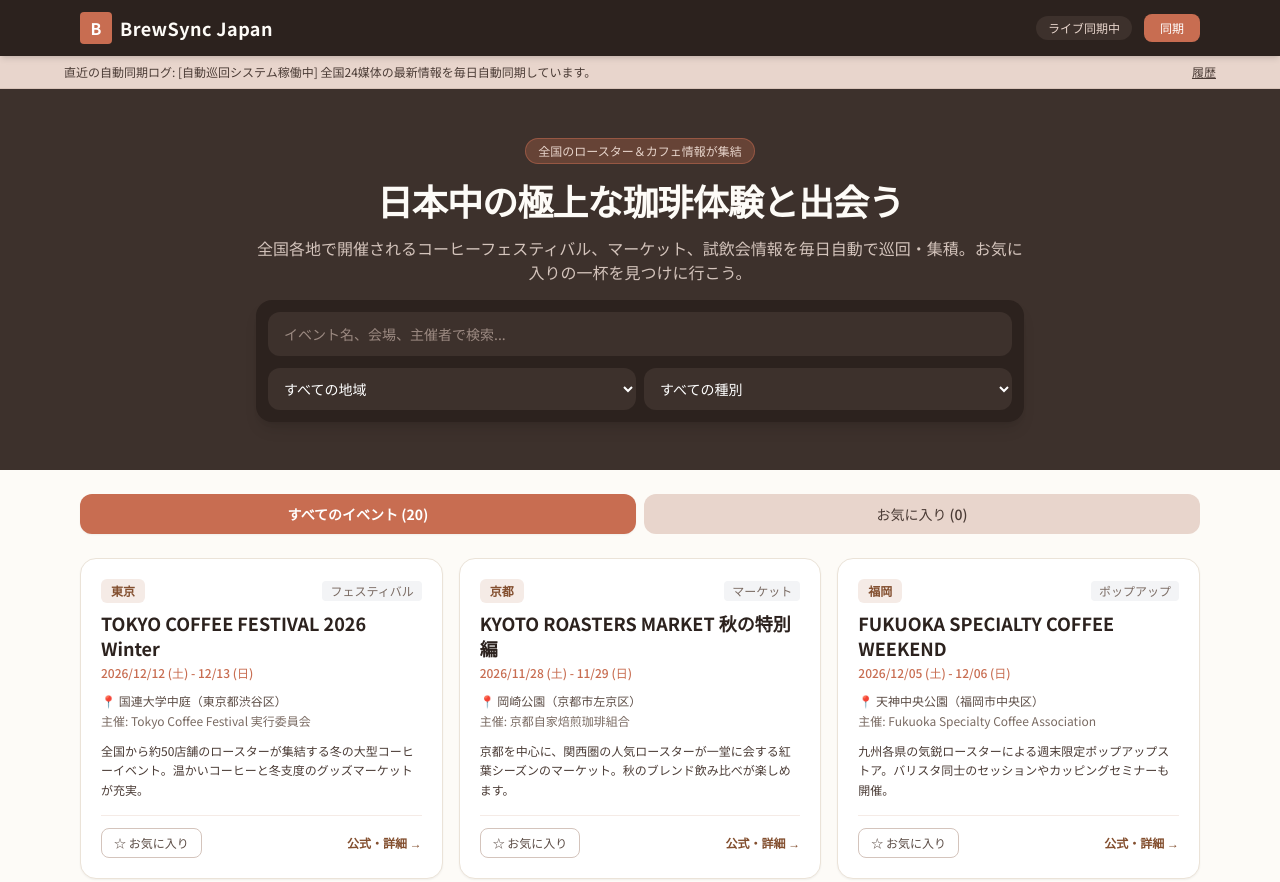
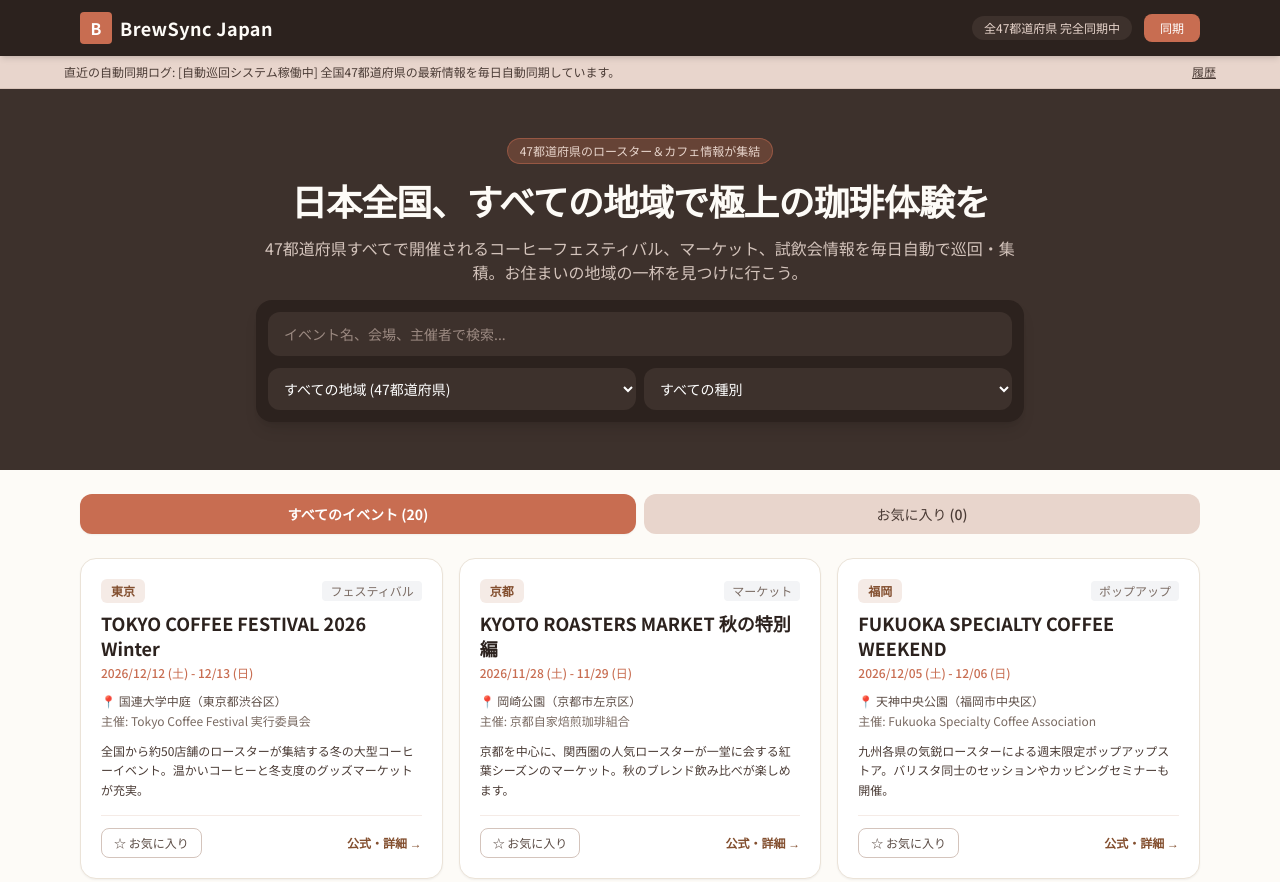
Before and after one commit to KanaR-Coffee/Japanese-Coffee-Events., a plain HTML site: page index.html in a window 1280 px wide. Shown: the top 882 px of the page. Drawn offline with nearby package versions, Linux system fonts and the light colour scheme.

Commit message:
Update1.0 index.html

```diff
--- a/index.html
+++ b/index.html
@@ -3,7 +3,7 @@
 <head>
     <meta charset="UTF-8">
     <meta name="viewport" content="width=device-width, initial-scale=1.0">
-    <title>BrewSync Japan | 日本全国珈琲イベント一覧</title>
+    <title>BrewSync Japan | 日本全国47都道府県珈琲イベント一覧</title>
     <script src="https://cdn.tailwindcss.com"></script>
     <link href="https://fonts.googleapis.com/css2?family=Noto+Sans+JP:wght@400;500;700&display=swap" rel="stylesheet">
     <style>
@@ -12,6 +12,7 @@
 </head>
 <body class="min-h-screen flex flex-col bg-[#FDFBF7] text-[#2C221E]">
 
+    <!-- ヘッダー -->
     <header class="bg-[#2C221E] text-[#FDFBF7] sticky top-0 z-50 shadow-md">
         <div class="max-w-6xl mx-auto px-4 py-3 flex items-center justify-between">
             <div class="flex items-center space-x-2">
@@ -19,7 +20,7 @@
                 <span class="font-bold text-lg tracking-wide">BrewSync Japan</span>
             </div>
             <div class="flex items-center space-x-3 text-sm">
-                <span class="hidden md:inline bg-[#3D312C] px-3 py-1 rounded-full text-xs text-[#E8D5CC]">ライブ同期中</span>
+                <span class="hidden md:inline bg-[#3D312C] px-3 py-1 rounded-full text-xs text-[#E8D5CC]">全47都道府県 完全同期中</span>
                 <button onclick="triggerSync()" id="sync-btn" class="bg-[#C86D51] hover:bg-[#b05a40] text-white px-4 py-1.5 rounded-lg text-xs font-medium transition cursor-pointer">
                     <span>同期</span>
                 </button>
@@ -27,42 +28,92 @@
         </div>
     </header>
 
+    <!-- 同期ログバナー -->
     <div class="bg-[#E8D5CC] text-[#4A3B35] text-xs py-2 px-4 border-b border-[#d8c3b8]">
         <div class="max-w-6xl mx-auto flex items-center justify-between">
-            <p id="sync-status-text">直近の自動同期ログ: [自動巡回システム稼働中] 全国24媒体の最新情報を毎日自動同期しています。</p>
-            <button onclick="alert('過去7日間の同期履歴: すべて正常にクロールおよびデータ統合が完了しています。')" class="underline hover:text-black shrink-0 ml-2">履歴</button>
+            <p id="sync-status-text">直近の自動同期ログ: [自動巡回システム稼働中] 全国47都道府県の最新情報を毎日自動同期しています。</p>
+            <button onclick="alert('過去7日間の同期履歴: 47都道府県すべてのクロールおよびデータ統合が正常に完了しています。')" class="underline hover:text-black shrink-0 ml-2">履歴</button>
         </div>
     </div>
 
+    <!-- メインビジュアル -->
     <section class="bg-[#3D312C] text-[#FDFBF7] py-12 px-4 text-center">
         <div class="max-w-3xl mx-auto space-y-4">
-            <span class="inline-block bg-[#C86D51]/30 text-[#E8D5CC] text-xs px-3 py-1 rounded-full border border-[#C86D51]/50">全国のロースター＆カフェ情報が集結</span>
-            <h1 class="text-3xl md:text-4xl font-bold tracking-tight">日本中の極上な珈琲体験と出会う</h1>
+            <span class="inline-block bg-[#C86D51]/30 text-[#E8D5CC] text-xs px-3 py-1 rounded-full border border-[#C86D51]/50">47都道府県のロースター＆カフェ情報が集結</span>
+            <h1 class="text-3xl md:text-4xl font-bold tracking-tight">日本全国、すべての地域で極上の珈琲体験を</h1>
             <p class="text-sm md:text-base text-[#D4C4BC] leading-relaxed">
-                全国各地で開催されるコーヒーフェスティバル、マーケット、試飲会情報を毎日自動で巡回・集積。お気に入りの一杯を見つけに行こう。
+                47都道府県すべてで開催されるコーヒーフェスティバル、マーケット、試飲会情報を毎日自動で巡回・集積。お住まいの地域の一杯を見つけに行こう。
             </p>
 
+            <!-- 検索・フィルターバー -->
             <div class="bg-[#2C221E] p-3 rounded-2xl shadow-lg mt-6 space-y-3">
                 <div class="relative">
                     <input type="text" id="search-input" placeholder="イベント名、会場、主催者で検索..." oninput="filterEvents()"
                         class="w-full bg-[#3D312C] text-white placeholder-[#9C8A82] text-sm px-4 py-3 rounded-xl focus:outline-none focus:ring-2 focus:ring-[#C86D51]">
                 </div>
                 <div class="grid grid-cols-2 gap-2">
+                    <!-- 47都道府県すべてを網羅したセレクトボックス -->
                     <select id="region-select" onchange="filterEvents()" class="bg-[#3D312C] text-white text-sm px-3 py-2.5 rounded-xl focus:outline-none">
-                        <option value="">すべての地域</option>
-                        <option value="東京">東京都</option>
-                        <option value="京都">京都府</option>
-                        <option value="大阪">大阪府</option>
-                        <option value="福岡">福岡県</option>
-                        <option value="北海道">北海道</option>
-                        <option value="愛知">愛知県</option>
-                        <option value="兵庫">兵庫県</option>
-                        <option value="神奈川">神奈川県</option>
-                        <option value="宮城">宮城県</option>
-                        <option value="広島">広島県</option>
-                        <option value="石川">石川県</option>
-                        <option value="沖縄">沖縄県</option>
-                        <option value="長野">長野県</option>
+                        <option value="">すべての地域 (47都道府県)</option>
+                        <optgroup label="北海道・東北">
+                            <option value="北海道">北海道</option>
+                            <option value="青森">青森県</option>
+                            <option value="岩手">岩手県</option>
+                            <option value="宮城">宮城県</option>
+                            <option value="秋田">秋田県</option>
+                            <option value="山形">山形県</option>
+                            <option value="福島">福島県</option>
+                        </optgroup>
+                        <optgroup label="関東">
+                            <option value="茨城">茨城県</option>
+                            <option value="栃木">栃木県</option>
+                            <option value="群馬">群馬県</option>
+                            <option value="埼玉">埼玉県</option>
+                            <option value="千葉">千葉県</option>
+                            <option value="東京">東京都</option>
+                            <option value="神奈川">神奈川県</option>
+                        </optgroup>
+                        <optgroup label="中部">
+                            <option value="新潟">新潟県</option>
+                            <option value="富山">富山県</option>
+                            <option value="石川">石川県</option>
+                            <option value="福井">福井県</option>
+                            <option value="山梨">山梨県</option>
+                            <option value="長野">長野県</option>
+                            <option value="岐阜">岐阜県</option>
+                            <option value="静岡">静岡県</option>
+                            <option value="愛知">愛知県</option>
+                        </optgroup>
+                        <optgroup label="関西">
+                            <option value="三重">三重県</option>
+                            <option value="滋賀">滋賀県</option>
+                            <option value="京都">京都府</option>
+                            <option value="大阪">大阪府</option>
+                            <option value="兵庫">兵庫県</option>
+                            <option value="奈良">奈良県</option>
+                            <option value="和歌山">和歌山県</option>
+                        </optgroup>
+                        <optgroup label="中国・四国">
+                            <option value="鳥取">鳥取県</option>
+                            <option value="島根">島根県</option>
+                            <option value="岡山">岡山県</option>
+                            <option value="広島">広島県</option>
+                            <option value="山口">山口県</option>
+                            <option value="徳島">徳島県</option>
+                            <option value="香川">香川県</option>
+                            <option value="愛媛">愛媛県</option>
+                            <option value="高知">高知県</option>
+                        </optgroup>
+                        <optgroup label="九州・沖縄">
+                            <option value="福岡">福岡県</option>
+                            <option value="佐賀">佐賀県</option>
+                            <option value="长崎">長崎県</option>
+                            <option value="熊本">熊本県</option>
+                            <option value="大分">大分県</option>
+                            <option value="宮崎">宮崎県</option>
+                            <option value="鹿児島">鹿児島県</option>
+                            <option value="沖縄">沖縄県</option>
+                        </optgroup>
                     </select>
                     <select id="type-select" onchange="filterEvents()" class="bg-[#3D312C] text-white text-sm px-3 py-2.5 rounded-xl focus:outline-none">
                         <option value="">すべての種別</option>
@@ -76,11 +127,13 @@
         </div>
     </section>
 
+    <!-- タブ切り替え -->
     <div class="max-w-6xl mx-auto px-4 mt-6 w-full flex space-x-2">
         <button onclick="switchTab('all')" id="tab-all" class="flex-1 py-2.5 rounded-xl text-sm font-bold bg-[#C86D51] text-white shadow-sm transition">すべてのイベント (<span id="count-all">0</span>)</button>
         <button onclick="switchTab('favorites')" id="tab-favorites" class="flex-1 py-2.5 rounded-xl text-sm font-medium bg-[#E8D5CC] text-[#4A3B35] hover:bg-[#dfc9be] transition">お気に入り (<span id="count-fav">0</span>)</button>
     </div>
 
+    <!-- イベントカード一覧 -->
     <main class="max-w-6xl mx-auto px-4 py-6 flex-1 w-full">
         <div id="events-grid" class="grid grid-cols-1 md:grid-cols-2 lg:grid-cols-3 gap-4"></div>
         <div id="no-results" class="hidden text-center py-12 text-gray-500">
@@ -88,10 +141,12 @@
         </div>
     </main>
 
+    <!-- フッター -->
     <footer class="bg-[#2C221E] text-[#9C8A82] text-xs py-6 text-center mt-auto">
         <p>&copy; 2026 BrewSync Japan. Powered by GitHub Actions & Vercel.</p>
     </footer>
 
+    <!-- スクリプト -->
     <script>
         let eventsData = [];
         let currentTab = 'all';
@@ -111,7 +166,6 @@
                     <div class="col-span-full bg-red-50 border border-red-200 text-red-700 p-6 rounded-2xl text-center space-y-2">
                         <p class="font-bold text-base">⚠️ データの読み込みに失敗しました</p>
                         <p class="text-xs font-mono bg-white p-2 rounded border border-red-100 inline-block">${error.message}</p>
-                        <p class="text-xs text-gray-600 mt-2">events.json のファイル配置や中身の記述にエラーがないか確認してください。</p>
                     </div>
                 `;
             }
@@ -200,7 +254,7 @@
             btn.innerText = "同期中...";
             setTimeout(() => {
                 btn.innerText = "同期完了";
-                document.getElementById('sync-status-text').innerText = `直近の自動同期ログ: [${new Date().toLocaleDateString()} 最新] 全国24媒体のクローラから最新データを同期しました。`;
+                document.getElementById('sync-status-text').innerText = `直近の自動同期ログ: [${new Date().toLocaleDateString()} 最新] 全国47都道府県すべてのデータを同期しました。`;
                 setTimeout(() => { btn.innerText = "同期"; }, 2000);
             }, 1000);
         }
```
